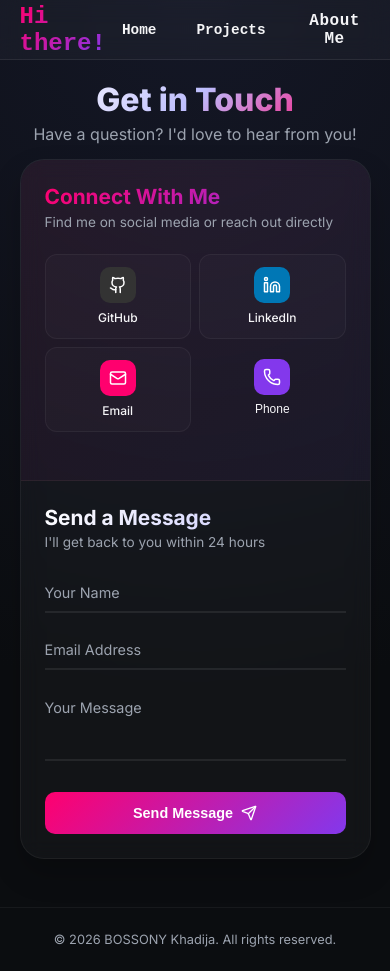
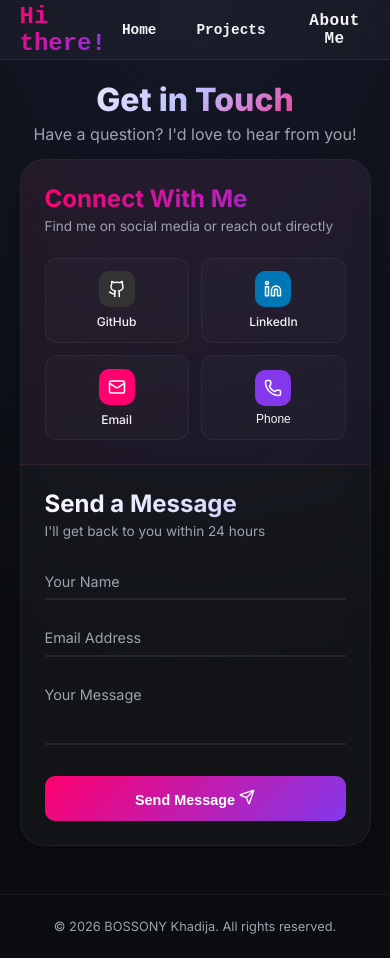
Before and after one commit to indexkboss/portfolio, a React (Vite) app: page /Contact in a window 390 px wide. Built offline with nearby package versions, Linux system fonts and the light colour scheme; the HTML template or start-up script is replaced by a standard one.

Commit message:
contact css fixed, home's certifications updated

```diff
--- a/src/pages/Contact.css
+++ b/src/pages/Contact.css
@@ -1,19 +1,24 @@
-/* Contact Page New */
+/* ===============================
+   CONTACT PAGE
+================================ */
+
 .contact-page-new {
   min-height: 100vh;
-  background: radial-gradient(circle at top, #141726, #0b0d10 70%);
-  color: var(--text-main);
-  font-family: 'Inter', sans-serif;
   display: flex;
   flex-direction: column;
+  font-family: 'Inter', sans-serif;
+  color: var(--text-main);
+  background: radial-gradient(circle at top, #141726, #0b0d10 70%);
 }
 
-/* Light Mode */
 body.light-mode .contact-page-new {
-  background: #f8fafc !important;
+  background: #f8fafc;
 }
 
-/* Header Section */
+/* ===============================
+   HEADER
+================================ */
+
 .contact-header-new {
   text-align: center;
   padding: 100px 5vw 20px;
@@ -30,82 +35,141 @@ body.light-mode .contact-page-new {
   -webkit-text-fill-color: transparent;
 }
 
+body.light-mode .contact-header-new h1 {
+  background: linear-gradient(135deg, #1e293b, #0ea5e9, #06b6d4);
+  -webkit-background-clip: text;
+  -webkit-text-fill-color: transparent;
+}
+
 .contact-header-new p {
   font-size: 1rem;
   color: var(--text-muted);
 }
 
-/* Split Card Container - Centered */
+/* ===============================
+   CARD LAYOUT
+================================ */
+
 .split-card-container {
+  flex: 1;
   display: flex;
   justify-content: center;
   align-items: center;
-  flex: 1;
   padding: 0 5vw 3rem;
-  margin: 0 auto;
-  width: 100%;
 }
 
 .split-card {
+  width: 100%;
+  max-width: 800px;
   display: grid;
   grid-template-columns: 1fr 1fr;
-  background: rgba(255, 255, 255, 0.03);
-  border: 1px solid rgba(255, 255, 255, 0.05);
   border-radius: 24px;
   overflow: hidden;
   backdrop-filter: blur(10px);
-  width: 100%;
-  max-width: 800px; /* Smaller max width */
-  margin: 0 auto;
-  box-shadow: 0 15px 30px rgba(0, 0, 0, 0.2);
+  background: rgba(255, 255, 255, 0.03);
+  border: 1px solid rgba(255, 255, 255, 0.05);
+  box-shadow: 0 15px 30px rgba(0,0,0,.2);
 }
 
-/* Left Side */
+body.light-mode .split-card {
+  background: #fff;
+  border-color: rgba(0,0,0,.05);
+  box-shadow: 0 15px 30px rgba(0,0,0,.08);
+}
+
+/* ===============================
+   LEFT / RIGHT PANELS
+================================ */
+
+.split-card-left,
+.split-card-right {
+  padding: 2rem;
+}
+
 .split-card-left {
-  padding: 2rem;
-  background: linear-gradient(135deg, rgba(255, 0, 110, 0.05), rgba(131, 56, 236, 0.05));
-  border-right: 1px solid rgba(255, 255, 255, 0.05);
+  background: linear-gradient(
+    135deg,
+    rgba(255, 0, 110, 0.05),
+    rgba(131, 56, 236, 0.05)
+  );
+  border-right: 1px solid rgba(255,255,255,.05);
+}
+
+body.light-mode .split-card-left {
+  background: #f8fafc;
+  border-right-color: rgba(0,0,0,.05);
 }
 
 .split-card-left h3 {
   font-size: 1.5rem;
   font-weight: 700;
-  margin-bottom: 0.3rem;
+  margin-bottom: .3rem;
   background: linear-gradient(135deg, #ff006e, #8338ec);
   -webkit-background-clip: text;
   -webkit-text-fill-color: transparent;
 }
 
-.split-card-left p {
+.split-card-right h3 {
+  font-size: 1.5rem;
+  font-weight: 700;
+  margin-bottom: .3rem;
+  background: linear-gradient(135deg, #fff, #bdbdfd);
+  -webkit-background-clip: text;
+  -webkit-text-fill-color: transparent;
+}
+
+body.light-mode .split-card-right h3 {
+  background: linear-gradient(135deg, #1e293b, #0ea5e9);
+  -webkit-background-clip: text;
+  -webkit-text-fill-color: transparent;
+}
+
+.split-card-left p,
+.split-card-right p {
+  font-size: .85rem;
   color: var(--text-muted);
   margin-bottom: 1.5rem;
-  font-size: 0.85rem;
 }
 
-/* Icons Grid */
+/* ===============================
+   ICON GRID (a + button unified)
+================================ */
+
 .icons-grid {
   display: grid;
   grid-template-columns: repeat(2, 1fr);
-  gap: 0.8rem;
-  margin-bottom: 1.5rem;
+  gap: .8rem;
 }
 
+/* anchor + button SAME BOX */
 .icon-item {
+  appearance: none;
+  -webkit-appearance: none;
   display: flex;
   flex-direction: column;
   align-items: center;
+  justify-content: center;
+  padding: .8rem;
+  border-radius: 12px;
   text-decoration: none;
   color: inherit;
-  padding: 0.8rem;
-  background: rgba(255, 255, 255, 0.02);
-  border: 1px solid rgba(255, 255, 255, 0.05);
-  border-radius: 12px;
-  transition: all 0.3s ease;
+  background: rgba(255,255,255,.02);
+  border: 1px solid rgba(255,255,255,.05);
+  transition: background .3s, border-color .3s, transform .3s;
 }
 
 .icon-item:hover {
-  background: rgba(255, 255, 255, 0.05);
-  border-color: rgba(255, 0, 110, 0.3);
+  background: rgba(255,255,255,.05);
+  border-color: rgba(255,0,110,.3);
+}
+
+body.light-mode .icon-item {
+  background: #fff;
+  border-color: rgba(0,0,0,.05);
+}
+
+body.light-mode .icon-item:hover {
+  border-color: #0ea5e9;
 }
 
 .icon-circle {
@@ -115,8 +179,8 @@ body.light-mode .contact-page-new {
   display: flex;
   align-items: center;
   justify-content: center;
-  color: white;
-  margin-bottom: 0.4rem;
+  margin-bottom: .4rem;
+  color: #fff;
 }
 
 .icon-circle svg {
@@ -125,32 +189,14 @@ body.light-mode .contact-page-new {
 }
 
 .icon-label {
-  font-size: 0.75rem;
+  font-size: .75rem;
   font-weight: 500;
-  color: var(--text-main);
 }
 
-/* Right Side */
-.split-card-right {
-  padding: 2rem;
-}
+/* ===============================
+   FORM
+================================ */
 
-.split-card-right h3 {
-  font-size: 1.5rem;
-  font-weight: 700;
-  margin-bottom: 0.3rem;
-  background: linear-gradient(135deg, #fff, #bdbdfd);
-  -webkit-background-clip: text;
-  -webkit-text-fill-color: transparent;
-}
-
-.split-card-right p {
-  color: var(--text-muted);
-  margin-bottom: 1.5rem;
-  font-size: 0.85rem;
-}
-
-/* Split Form */
 .split-form {
   display: flex;
   flex-direction: column;
@@ -164,15 +210,14 @@ body.light-mode .contact-page-new {
 .split-form-group input,
 .split-form-group textarea {
   width: 100%;
-  padding: 0.6rem 0;
+  padding: .6rem 0;
   background: transparent;
   border: none;
   border-bottom: 2px solid var(--border);
+  font-size: .9rem;
   color: var(--text-main);
-  font-size: 0.9rem;
-  transition: all 0.3s ease;
   outline: none;
-  font-family: inherit;
+  transition: border-color .3s;
 }
 
 .split-form-group textarea {
@@ -182,11 +227,11 @@ body.light-mode .contact-page-new {
 .split-form-group label {
   position: absolute;
   left: 0;
-  top: 0.6rem;
+  top: .6rem;
+  font-size: .9rem;
   color: var(--text-muted);
-  font-size: 0.9rem;
-  transition: all 0.3s ease;
   pointer-events: none;
+  transition: .3s;
 }
 
 .split-form-group input:focus,
@@ -201,182 +246,64 @@ body.light-mode .contact-page-new {
 .split-form-group input:not(:placeholder-shown) ~ label,
 .split-form-group textarea:not(:placeholder-shown) ~ label {
   transform: translateY(-1.2rem);
-  font-size: 0.7rem;
+  font-size: .7rem;
   color: #ff006e;
-}
-
-.split-form-group input::placeholder,
-.split-form-group textarea::placeholder {
-  color: transparent;
-}
-
-/* Submit Button */
-.split-submit-btn {
-  display: flex;
-  align-items: center;
-  justify-content: center;
-  gap: 0.5rem;
-  padding: 0.8rem;
-  background: linear-gradient(135deg, #ff006e, #8338ec);
-  color: white;
-  border: none;
-  border-radius: 10px;
-  font-size: 0.9rem;
-  font-weight: 600;
-  cursor: pointer;
-  transition: all 0.3s ease;
-  margin-top: 0.5rem;
-  position: relative;
-  overflow: hidden;
-}
-
-.split-submit-btn::before {
-  content: '';
-  position: absolute;
-  top: 0;
-  left: -100%;
-  width: 100%;
-  height: 100%;
-  background: linear-gradient(90deg, transparent, rgba(255, 255, 255, 0.2), transparent);
-  transition: left 0.5s ease;
-}
-
-.split-submit-btn:hover::before {
-  left: 100%;
-}
-
-.split-submit-btn:hover {
-  transform: translateY(-2px);
-  box-shadow: 0 8px 20px rgba(255, 0, 110, 0.4);
-}
-
-.split-submit-btn:disabled {
-  opacity: 0.7;
-  cursor: not-allowed;
-}
-
-/* Messages */
-.success-message-split,
-.error-message-split {
-  display: flex;
-  align-items: center;
-  gap: 0.5rem;
-  padding: 0.7rem;
-  border-radius: 8px;
-  font-size: 0.8rem;
-  margin-top: 0.8rem;
-}
-
-.success-message-split {
-  background: rgba(16, 185, 129, 0.1);
-  border: 1px solid #10b981;
-  color: #10b981;
-}
-
-.error-message-split {
-  background: rgba(239, 68, 68, 0.1);
-  border: 1px solid #ef4444;
-  color: #ef4444;
-}
-
-.sending {
-  display: flex;
-  align-items: center;
-  gap: 0.5rem;
-}
-
-.sending::after {
-  content: '';
-  width: 14px;
-  height: 14px;
-  border: 2px solid white;
-  border-top-color: transparent;
-  border-radius: 50%;
-  animation: spin 1s linear infinite;
-}
-
-@keyframes spin {
-  to { transform: rotate(360deg); }
-}
-
-/* Footer */
-.contact-footer-new {
-  padding: 1.5rem 5vw;
-  text-align: center;
-  color: var(--text-muted);
-  font-size: 0.8rem;
-  border-top: 1px solid rgba(255, 255, 255, 0.05);
-}
-
-/* Light Mode */
-body.light-mode .contact-header-new h1 {
-  background: linear-gradient(135deg, #1e293b, #0ea5e9, #06b6d4);
-  -webkit-background-clip: text;
-  -webkit-text-fill-color: transparent;
-}
-
-body.light-mode .split-card {
-  background: white;
-  border-color: rgba(0, 0, 0, 0.05);
-  box-shadow: 0 15px 30px rgba(0, 0, 0, 0.08);
-}
-
-body.light-mode .split-card-left {
-  background: #f8fafc;
-  border-right: 1px solid rgba(0, 0, 0, 0.05);
-}
-
-body.light-mode .icon-item {
-  background: white;
-  border-color: rgba(0, 0, 0, 0.05);
-}
-
-body.light-mode .icon-item:hover {
-  border-color: #0ea5e9;
-}
-
-body.light-mode .icon-label {
-  color: #1e293b;
-}
-
-body.light-mode .split-card-right h3 {
-  background: linear-gradient(135deg, #1e293b, #0ea5e9);
-  -webkit-background-clip: text;
-  -webkit-text-fill-color: transparent;
 }
 
 body.light-mode .split-form-group input,
 body.light-mode .split-form-group textarea {
-  border-bottom-color: rgba(0, 0, 0, 0.1);
   color: #1e293b;
+  border-bottom-color: rgba(0,0,0,.1);
 }
 
-body.light-mode .split-form-group input:focus,
-body.light-mode .split-form-group textarea:focus,
-body.light-mode .split-form-group input:not(:placeholder-shown),
-body.light-mode .split-form-group textarea:not(:placeholder-shown) {
+body.light-mode
+.split-form-group input:focus,
+body.light-mode
+.split-form-group textarea:focus {
   border-bottom-color: #0ea5e9;
 }
 
-body.light-mode .split-form-group input:focus ~ label,
-body.light-mode .split-form-group textarea:focus ~ label,
-body.light-mode .split-form-group input:not(:placeholder-shown) ~ label,
-body.light-mode .split-form-group textarea:not(:placeholder-shown) ~ label {
-  color: #0ea5e9;
+/* ===============================
+   BUTTON + FEEDBACK
+================================ */
+
+.split-submit-btn {
+  margin-top: .5rem;
+  padding: .8rem;
+  border-radius: 10px;
+  border: none;
+  font-size: .9rem;
+  font-weight: 600;
+  color: #fff;
+  background: linear-gradient(135deg, #ff006e, #8338ec);
+  cursor: pointer;
+  position: relative;
+  overflow: hidden;
 }
 
 body.light-mode .split-submit-btn {
   background: linear-gradient(135deg, #0ea5e9, #06b6d4);
 }
 
-/* Responsive */
+/* ===============================
+   FOOTER
+================================ */
+
+.contact-footer-new {
+  padding: 1.5rem 5vw;
+  text-align: center;
+  font-size: .8rem;
+  color: var(--text-muted);
+  border-top: 1px solid rgba(255,255,255,.05);
+}
+
+/* ===============================
+   RESPONSIVE
+================================ */
+
 @media (max-width: 768px) {
   .contact-header-new {
     padding: 80px 5vw 15px;
-  }
-
-  .contact-header-new h1 {
-    font-size: 2rem;
   }
 
   .split-card {
@@ -386,31 +313,14 @@ body.light-mode .split-submit-btn {
 
   .split-card-left {
     border-right: none;
-    border-bottom: 1px solid rgba(255, 255, 255, 0.05);
-  }
-
-  .icons-grid {
-    grid-template-columns: repeat(2, 1fr);
+    border-bottom: 1px solid rgba(255,255,255,.05);
   }
 }
 
 @media (max-width: 480px) {
-  .split-card {
-    max-width: 100%;
-  }
-
   .split-card-left,
   .split-card-right {
     padding: 1.5rem;
-  }
-
-  .split-card-left h3,
-  .split-card-right h3 {
-    font-size: 1.3rem;
-  }
-
-  .icons-grid {
-    gap: 0.5rem;
   }
 
   .icon-circle {
@@ -418,3 +328,20 @@ body.light-mode .split-submit-btn {
     height: 36px;
   }
 }
+/* ICON COLORS */
+
+.icon-circle[data-type="github"] {
+  background-color: #333;
+}
+
+.icon-circle[data-type="linkedin"] {
+  background-color: #0077b5;
+}
+
+.icon-circle[data-type="email"] {
+  background-color: #ff006e;
+}
+
+.icon-circle[data-type="phone"] {
+  background-color: #8338ec;
+}
--- a/src/pages/Contact.jsx
+++ b/src/pages/Contact.jsx
@@ -17,13 +17,6 @@ const Contact = () => {
   const [isSubmitting, setIsSubmitting] = useState(false);
   const [submitStatus, setSubmitStatus] = useState(null);
 
-  // EmailJS configuration
-  const EMAILJS_CONFIG = {
-    serviceId: 'service_sffekrp',
-    templateId: 'template_8262izt',
-    publicKey: 'VOgBn6bBYaA9J9IHU'
-  };
-
   // Toggle dark/light mode
   useEffect(() => {
     document.body.classList.toggle('light-mode', !isDarkMode);
@@ -40,13 +33,12 @@ const Contact = () => {
     e.preventDefault();
     setIsSubmitting(true);
     setSubmitStatus(null);
-
     try {
       const result = await emailjs.sendForm(
-        EMAILJS_CONFIG.serviceId,
-        EMAILJS_CONFIG.templateId,
+        import.meta.env.VITE_serviceId,
+        import.meta.env.VITE_templateId,
         formRef.current,
-        EMAILJS_CONFIG.publicKey
+        import.meta.env.VITE_publicKey
       );
 
       console.log('Email sent successfully:', result);
@@ -111,7 +103,7 @@ const Contact = () => {
       whileHover={{ y: -3, scale: 1.05 }}
       whileTap={{ scale: 0.95 }}
     >
-      <div className="icon-circle" style={{ backgroundColor: item.color }}>
+      <div className="icon-circle" data-type={item.label.toLowerCase()}>
         {item.icon}
       </div>
       <span className="icon-label">{item.label}</span>
@@ -123,9 +115,8 @@ const Contact = () => {
       className="icon-item"
       whileHover={{ y: -3, scale: 1.05 }}
       whileTap={{ scale: 0.95 }}
-      style={{ background: 'none', border: 'none', cursor: 'pointer' }}
     >
-      <div className="icon-circle" style={{ backgroundColor: item.color }}>
+      <div className="icon-circle" data-type={item.label.toLowerCase()}>
         {item.icon}
       </div>
       <span className="icon-label">{item.label}</span>
```
Also changed, not shown: src/pages/Home.css (+8 -0 lines), src/pages/Home.jsx (+11 -8 lines), 1 other file (tests, documents, lock files or other folders).
